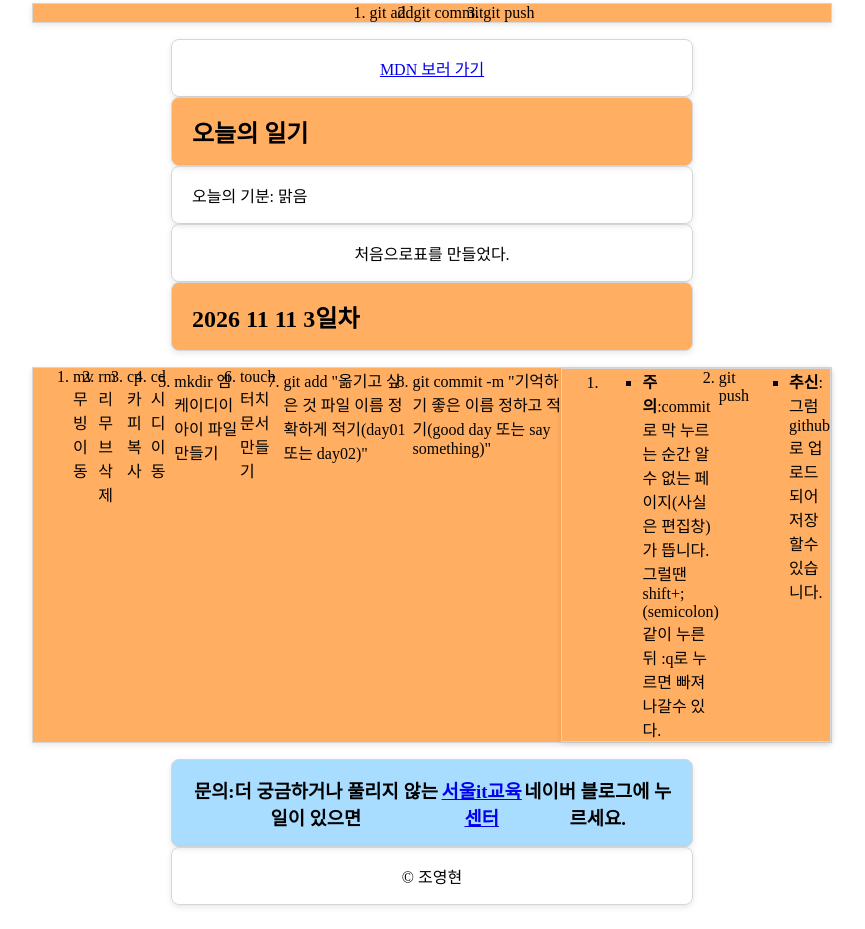
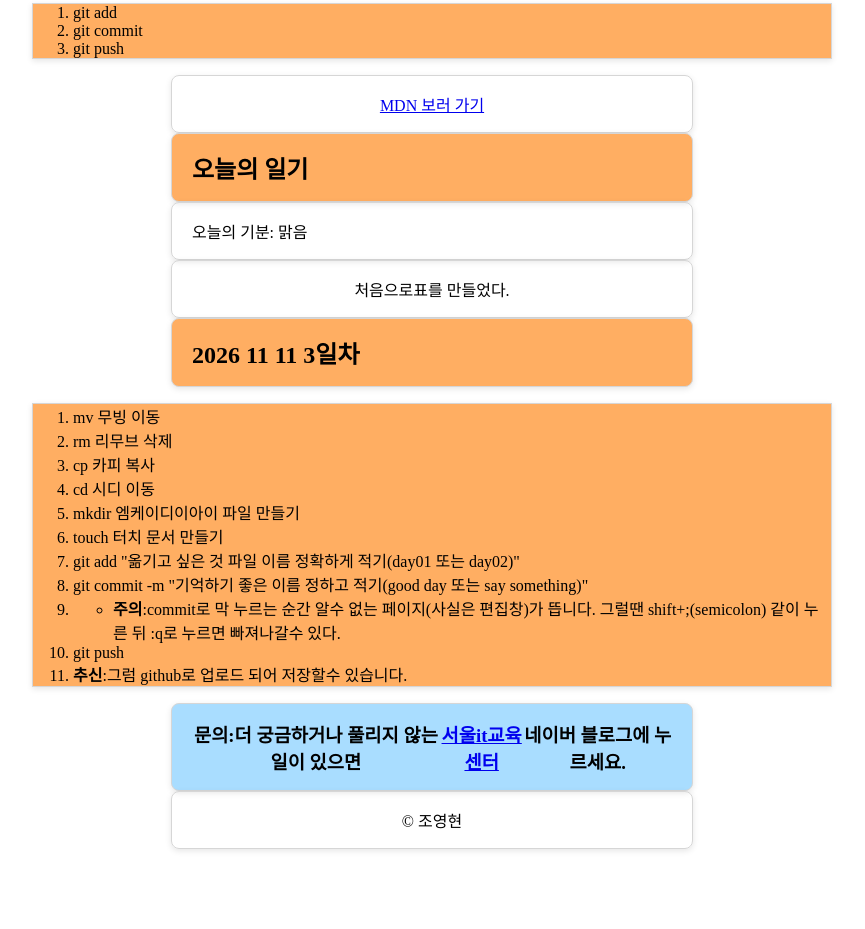
Before and after one commit to yhjo1004g/my-site, a plain HTML site: page index.html in a window 1280 px wide. Shown: the part 334-1263 px from the top of the page, without its empty margins (208-1073 px from the left). After the commit the page ends 1207 px from the top, so only its background shows below. Drawn offline with Linux system fonts and the light colour scheme.

Commit message:
koreanmark

```diff
--- a/css/style.css
+++ b/css/style.css
@@ -101,9 +101,6 @@ ol {
     box-shadow: 0 2px 6px rgb(0 0 0 / 10%);
     flex: 1 1 200px;
     border: 1px solid rgb(214, 214, 214);
-    display: flex;
-    justify-content: center;
-    align-items: stretch;
 }
 @media (max-width: 599px) {
   header {
--- a/index.html
+++ b/index.html
@@ -49,15 +49,11 @@
           파일 이름 정확하게 적기(day01 또는 day02)"</li>
       <li>git commit -m "기억하기 좋은
           이름 정하고 적기(good day 또는 say something)"</li>
-        <ol>
-          <li><ul><li><strong>주의</strong>:commit로 막 누르는 순간 알수 없는 페이지(사실은 편집창)가 뜹니다.
+      <li><ul><li><strong>주의</strong>:commit로 막 누르는 순간 알수 없는 페이지(사실은 편집창)가 뜹니다.
             그럴땐 shift+;(semicolon) 같이 누른 뒤
             :q로 누르면 빠져나갈수 있다.</li></ul>
       <li>git push</li>
-        <ul>
-          <li><strong>추신</strong>:그럼 github로 업로드 되어 저장할수 있습니다.</li></ul></li>
-
-        </ol>
+      <li><strong>추신</strong>:그럼 github로 업로드 되어 저장할수 있습니다.</li></ul></li>
     </ol>
 
         <h3 id="contact">문의:더 궁금하거나 풀리지 않는 일이 있으면 <a href="https://cafe.naver.com/seoulitacademy">서울it교육센터</a> 네이버 블로그에 누르세요.</h3>
```
